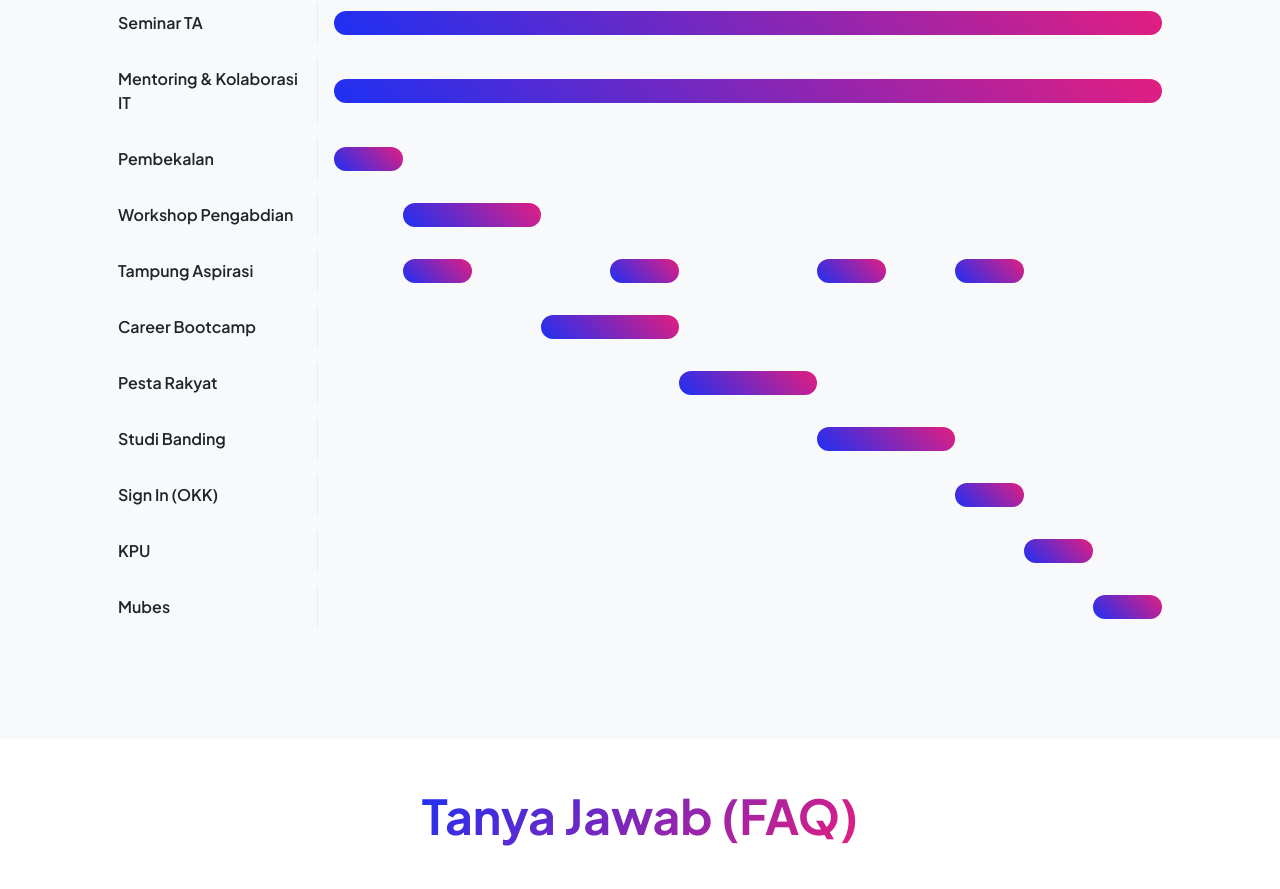
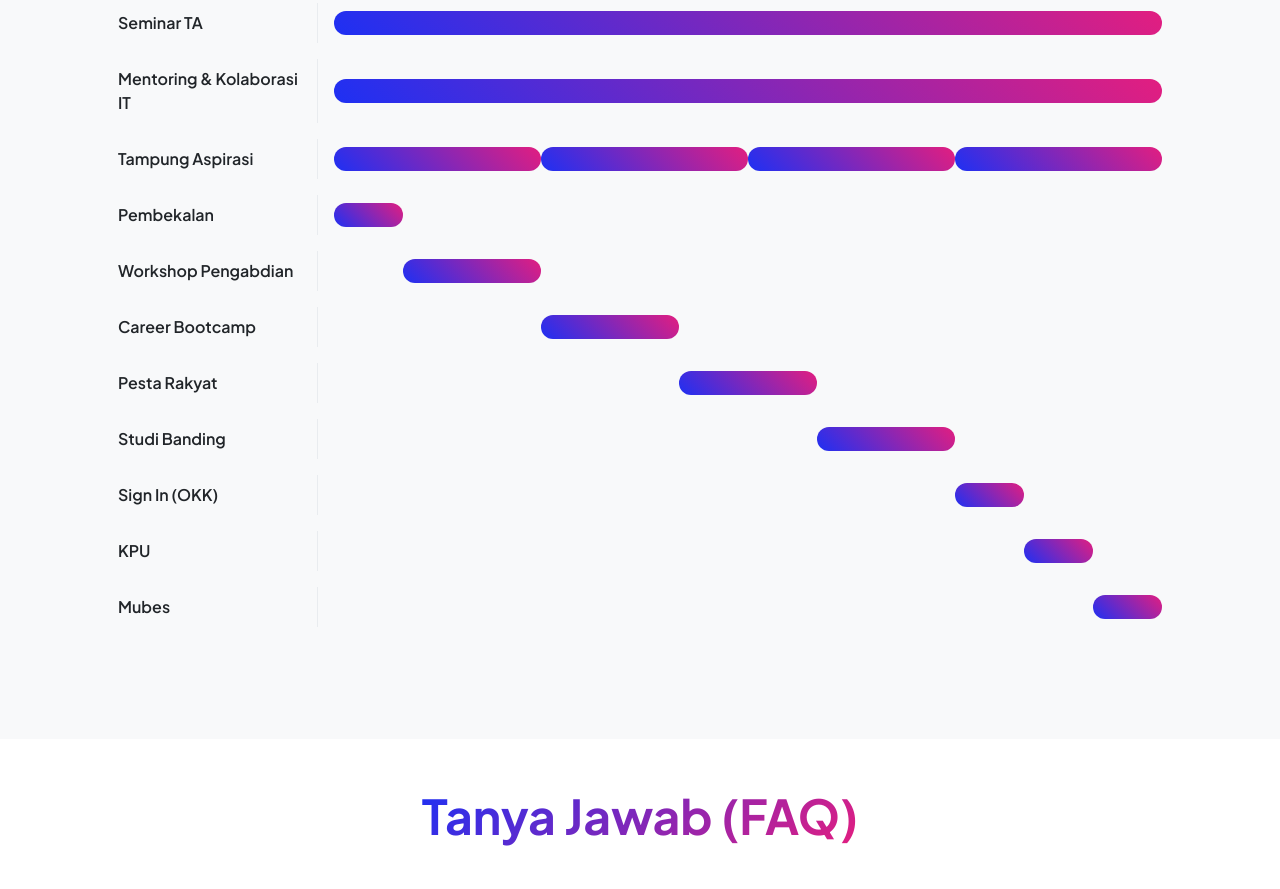
Before and after one commit to farreru55/no-3, a plain HTML site: page index.html in a window 1280 px wide. Shown: the part 2555-3444 px from the top of the page. Drawn offline with nearby package versions, Linux system fonts and the light colour scheme.

Commit message:
timeline proker v1.1

```diff
--- a/index.html
+++ b/index.html
@@ -780,6 +780,16 @@
                             </div>
                         </div>
 
+                        <!-- Tampung Aspirasi -->
+                        <div class="gantt-row">
+                            <div class="gantt-label">Tampung Aspirasi</div>
+                            <div class="gantt-bars">
+                                <div class="gantt-bar" style="grid-column: 1 / span 3;" title="Q1: Jan-Mar"></div>
+                                <div class="gantt-bar" style="grid-column: 4 / span 3;" title="Q2: Apr-Jun"></div>
+                                <div class="gantt-bar" style="grid-column: 7 / span 3;" title="Q3: Jul-Sep"></div>
+                                <div class="gantt-bar" style="grid-column: 10 / span 3;" title="Q4: Okt-Dec"></div>
+                            </div>
+                        </div>
                         <!-- Pembekalan -->
                         <div class="gantt-row">
                             <div class="gantt-label">Pembekalan</div>
@@ -796,16 +806,7 @@
                             </div>
                         </div>
 
-                        <!-- Tampung Aspirasi -->
-                        <div class="gantt-row">
-                            <div class="gantt-label">Tampung Aspirasi</div>
-                            <div class="gantt-bars">
-                                <div class="gantt-bar" style="grid-column: 2 / span 1;" title="Q1: Feb"></div>
-                                <div class="gantt-bar" style="grid-column: 5 / span 1;" title="Q2: Mei"></div>
-                                <div class="gantt-bar" style="grid-column: 8 / span 1;" title="Q3: Agu"></div>
-                                <div class="gantt-bar" style="grid-column: 10 / span 1;" title="Q4: Okt"></div>
-                            </div>
-                        </div>
+
 
                         <!-- Career Bootcamp -->
                         <div class="gantt-row">
```
Also changed, not shown: 1 other file.
